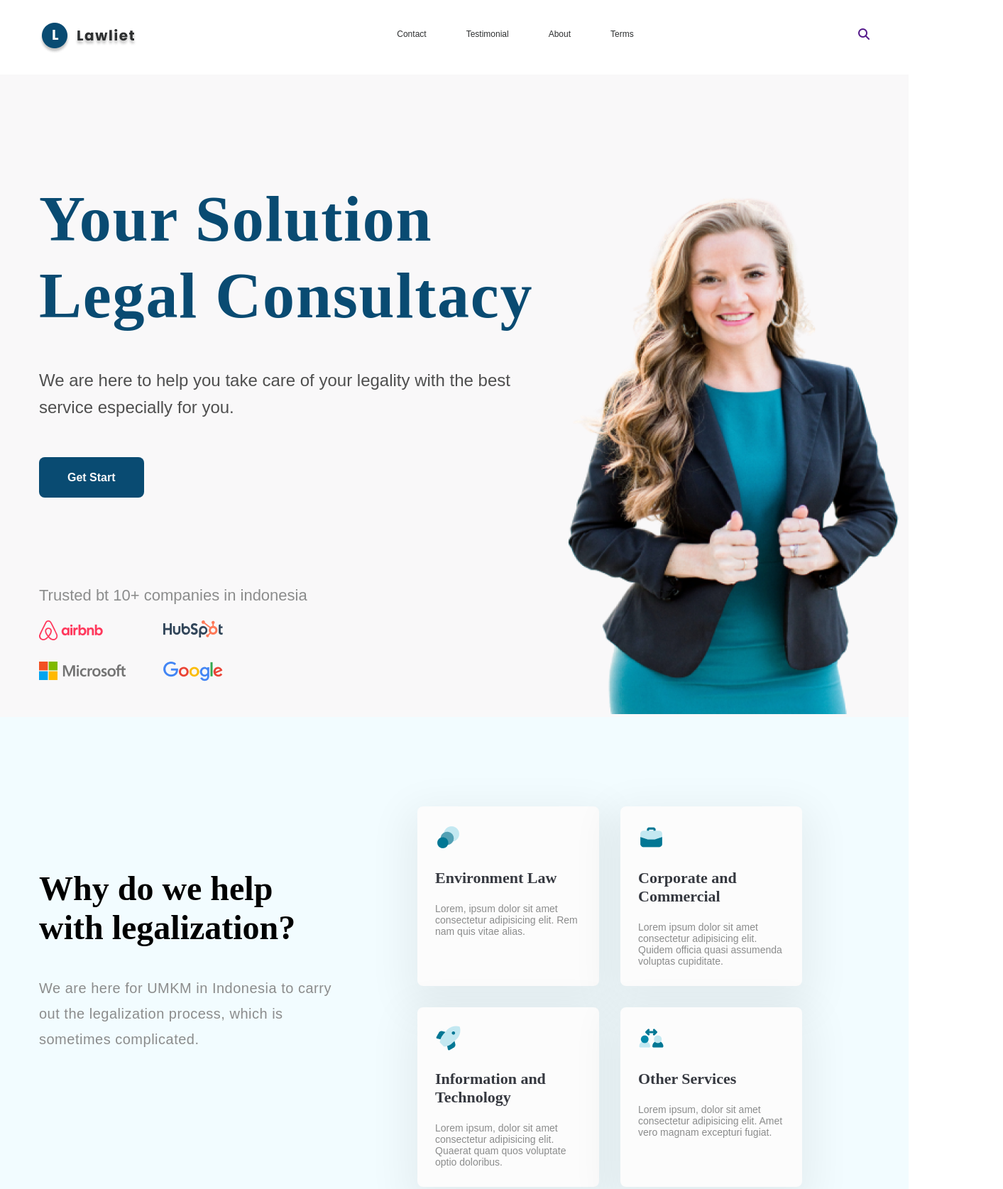
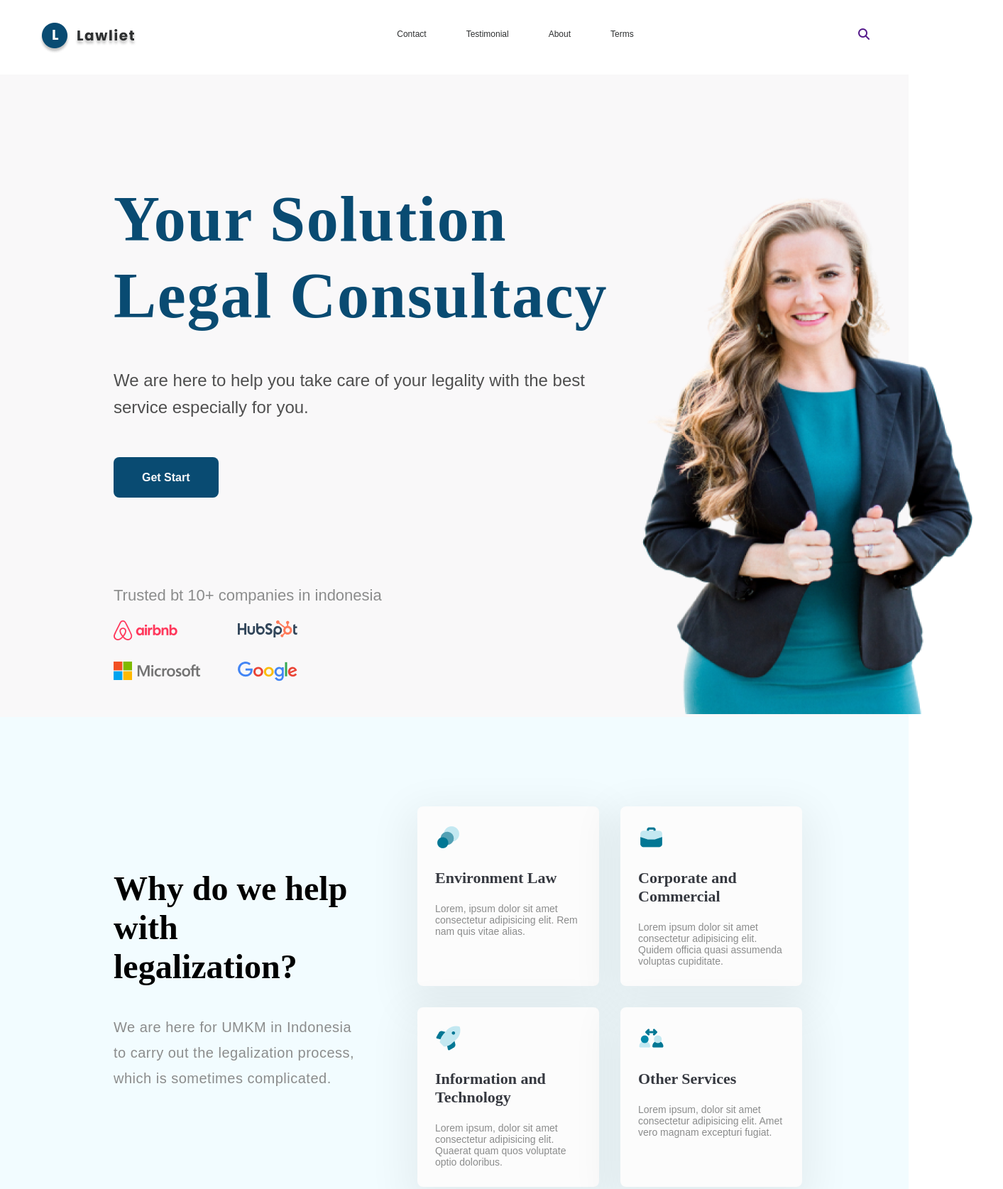
Before and after one commit to SanjidArsann/Legal-Consultacy, a plain HTML site: page index.html in a window 1280 px wide. Shown: the top 1675 px of the page at 71% size, 1413 px wide, since content can reach past the window. Drawn offline with Linux system fonts and the light colour scheme.

Commit message:
work going on

```diff
--- a/styles/style.css
+++ b/styles/style.css
@@ -49,7 +49,7 @@ h1,h2,h3{
       background: #F9F8F9;
   }
 .hero-text{
-    margin-left:55px;
+    margin-left:160px;
     width: 55%;
 }
 .hero-title{
@@ -119,7 +119,7 @@ services area
 }
 .services-text{
     margin-top: 174px;
-    margin-left: 55px;
+    margin-left: 160px;
     width: 419.31px;
     height: 302px;
 }
```
